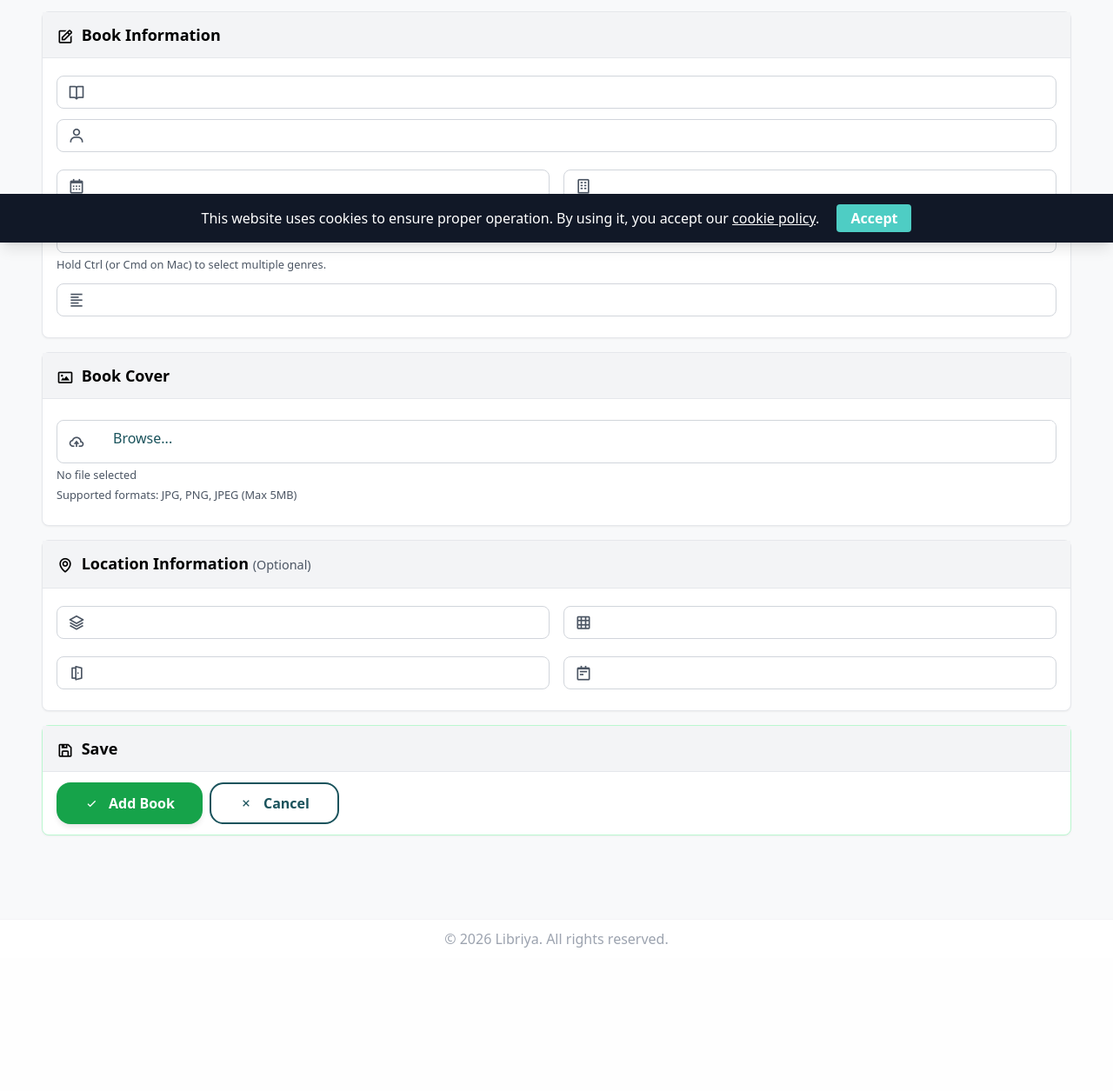
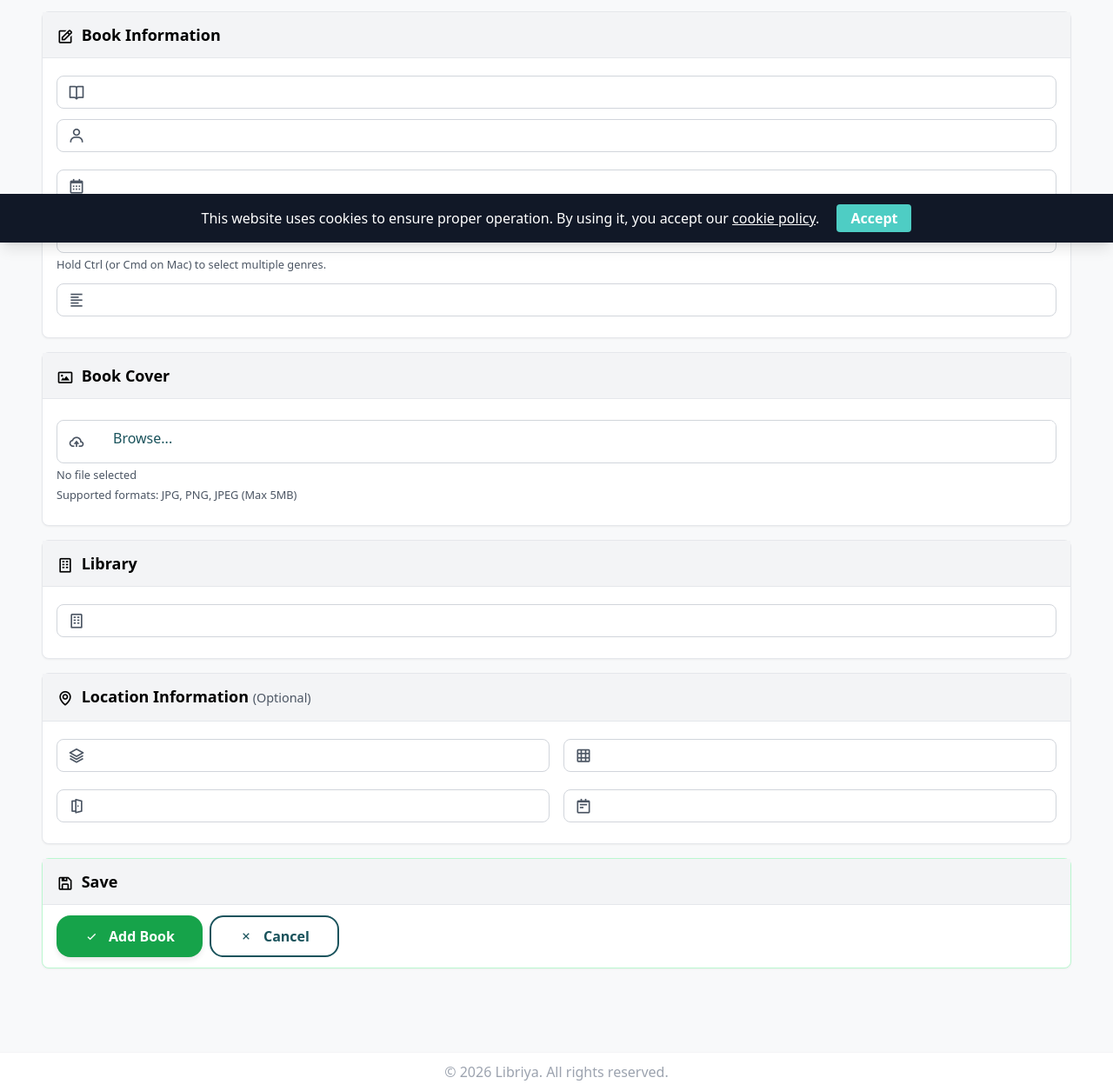
Before and after one commit to MarcinSachs/Libriya, a Python web app: template app/templates/books/book_add.html in a window 1280 px wide. Shown: the part 521-1776 px from the top of the page at 87% size. Before the commit the page ends 1611 px from the top, so only its background shows below. Run offline with Jinja, Linux system fonts and the light colour scheme; the template is opened without the code that fills it, so the values that code supplies are empty; some libraries are stand-ins or nearby versions.

Commit message:
feat: Add library selection section to book addition form

```diff
--- a/app/templates/books/book_add.html
+++ b/app/templates/books/book_add.html
@@ -71,9 +71,7 @@
                     <div class="flex-1 min-w-xs">
                         {{ macros.form_field(form.year, field_type='number', icon='bx-calendar', placeholder=_("e.g. 1954")) }}
                     </div>
-                    <div class="flex-1 min-w-xs">
-                        {{ macros.form_field(form.library, field_type='select', icon='bx-building') }}
-                    </div>
+
                 </div>
 
                 {{ macros.form_field(form.genres, field_type='select', icon='bx-tag', help_text=_('Hold Ctrl (or Cmd on Mac) to select multiple genres.'), size=8) }}
@@ -95,6 +93,17 @@
                 </div>
                 {{ form.cover_url(id="cover_url_hidden") }}
                 {{ macros.form_field(form.cover, field_type='file', icon='bx-cloud-upload', help_text=_('Supported formats: JPG, PNG, JPEG (Max 5MB)')) }}
+            </div>
+        </div>
+        <!-- Library Section -->
+        <div class="bg-white rounded-lg shadow-sm border border-gray-200 mb-4">
+            <div class="bg-gray-100 px-4 py-3 border-b border-gray-200">
+                <h5 class="font-semibold text-lg mb-0"><i class='bx bx-building'></i> {{ _('Library') }}</h5>
+            </div>
+            <div class="px-4 py-3">
+                <div class="flex-1 min-w-xs">
+                        {{ macros.form_field(form.library, field_type='select', icon='bx-building') }}
+                    </div>
             </div>
         </div>
 
```
